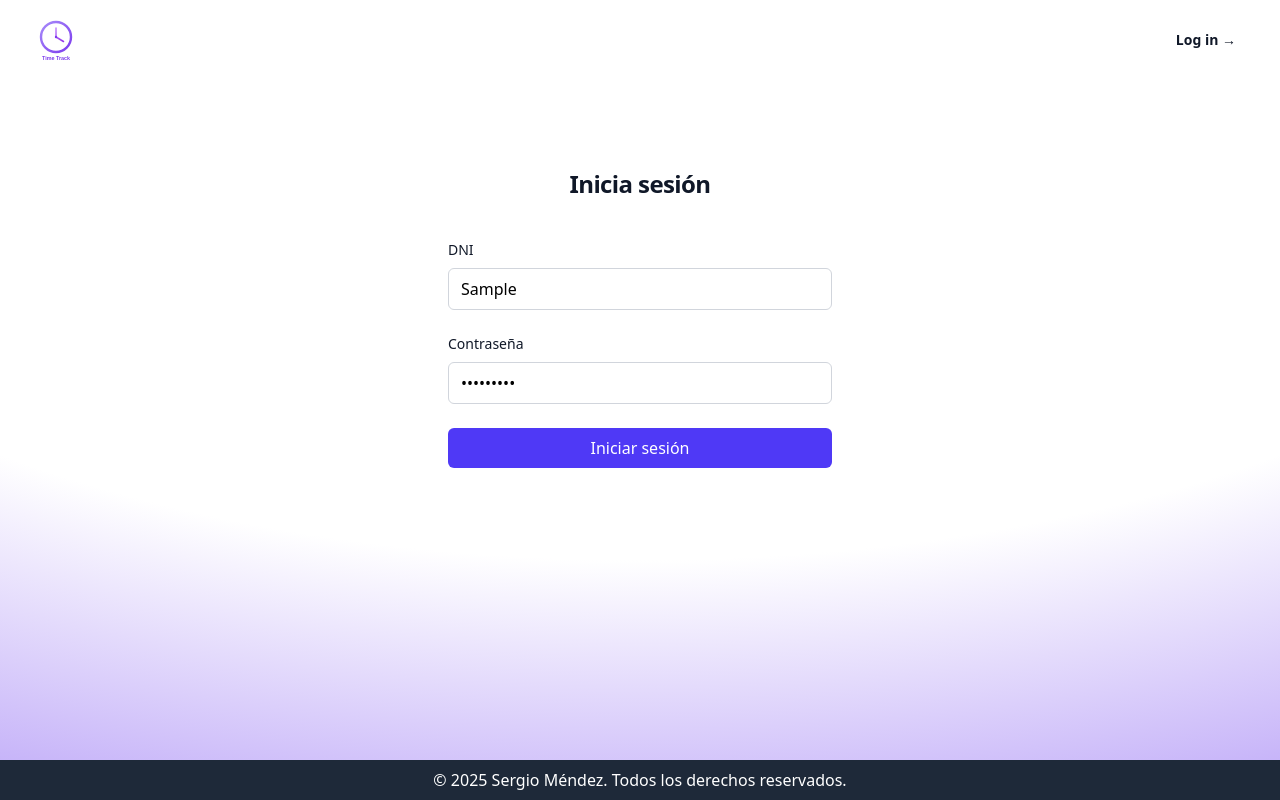
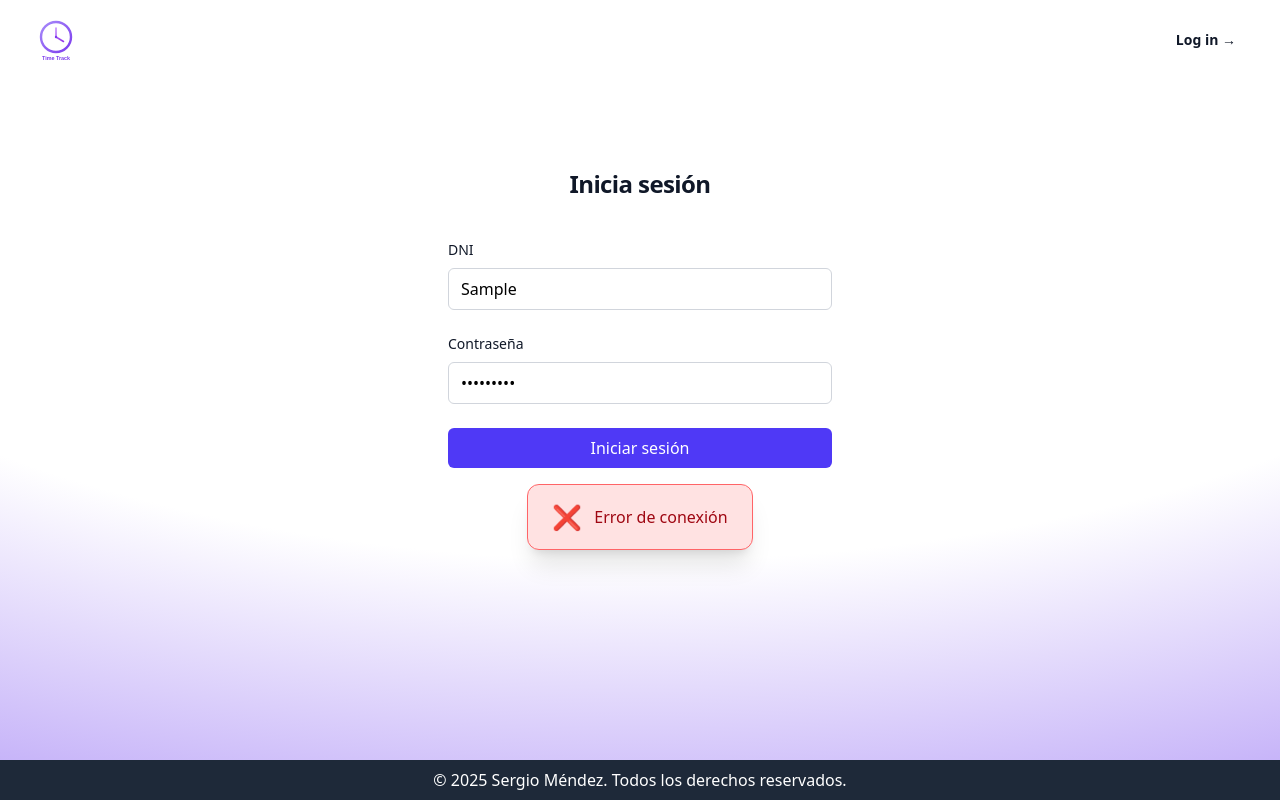
Before and after one commit to Sergiomsrs/timetrack-ui, a React (Vite) app: page /login in a window 1280 px wide. Both pictures are taken after typing "Sample", "Sample123" into the empty fields and a click on the button "Iniciar sesión". Built offline with nearby package versions, Linux system fonts and the light colour scheme; no server answers.

Commit message:
feat: agregar componente AlertMessage para mostrar mensajes de error en el inicio de sesión

```diff
--- /dev/null
+++ b/src/components/AlertMessage.jsx
@@ -0,0 +1,37 @@
+import React from 'react';
+
+export const AlertMessage = ({ isOpen, message }) => {
+  if (!isOpen || !message) return null;
+
+  const getStyles = () => {
+    if (message.type === 'success') {
+      return {
+        container: 'bg-green-100 border border-green-400 text-green-800',
+        icon: '✅',
+      };
+    }
+
+    if (message.type === 'error') {
+      return {
+        container: 'bg-red-100 border border-red-400 text-red-800',
+        icon: '❌',
+      };
+    }
+
+    return {
+      container: 'bg-gray-100 border border-gray-300 text-gray-800',
+      icon: 'ℹ️',
+    };
+  };
+
+  const { container, icon } = getStyles();
+
+  return (
+    <div className="">
+      <div className={`rounded-xl shadow-xl px-6 py-4 max-w-md w-full flex items-center gap-3 animate-fade-in ${container}`}>
+        <span className="text-2xl">{icon}</span>
+        <p className="text-sm sm:text-base font-medium">{message.text}</p>
+      </div>
+    </div>
+  );
+};
--- a/src/pages/Login.jsx
+++ b/src/pages/Login.jsx
@@ -1,10 +1,13 @@
 import { useState, useContext } from 'react';
 import { AuthContext } from '../context/AuthContext';
 import { useNavigate } from 'react-router-dom';
+import { AlertMessage } from '../components/AlertMessage';
 
 export const Login = () => {
   const { login } = useContext(AuthContext);
   const navigate = useNavigate();
+  const [error, setError] = useState(false);
+  const [errorMessage, setErrorMessage] = useState({text: '', type: ''});
 
   const [formData, setFormData] = useState({
     dni: '',
@@ -51,8 +54,18 @@ export const Login = () => {
       setFormData({ dni: '', password: '' });
 
     } catch (error) {
-      console.error(error);
-      alert('Fallo en el login o al obtener los datos del usuario');
+      setError(true);
+
+      let err = error.message === 'Failed to fetch' ? 'Error de conexión' : error.message;
+
+
+      setErrorMessage({
+        text: err,
+        type: 'error'
+      });
+      setTimeout(() => {
+        setError(false);
+      }, 3000);
     }
   };
 
@@ -103,6 +116,11 @@ export const Login = () => {
           </div>
         </form>
       </div>
+      {error && (
+        <div className="mt-4 text-red-600 flex justify-center">
+          <AlertMessage isOpen={error} message={errorMessage} />
+        </div>
+      )}
     </div>
   );
 };
```
